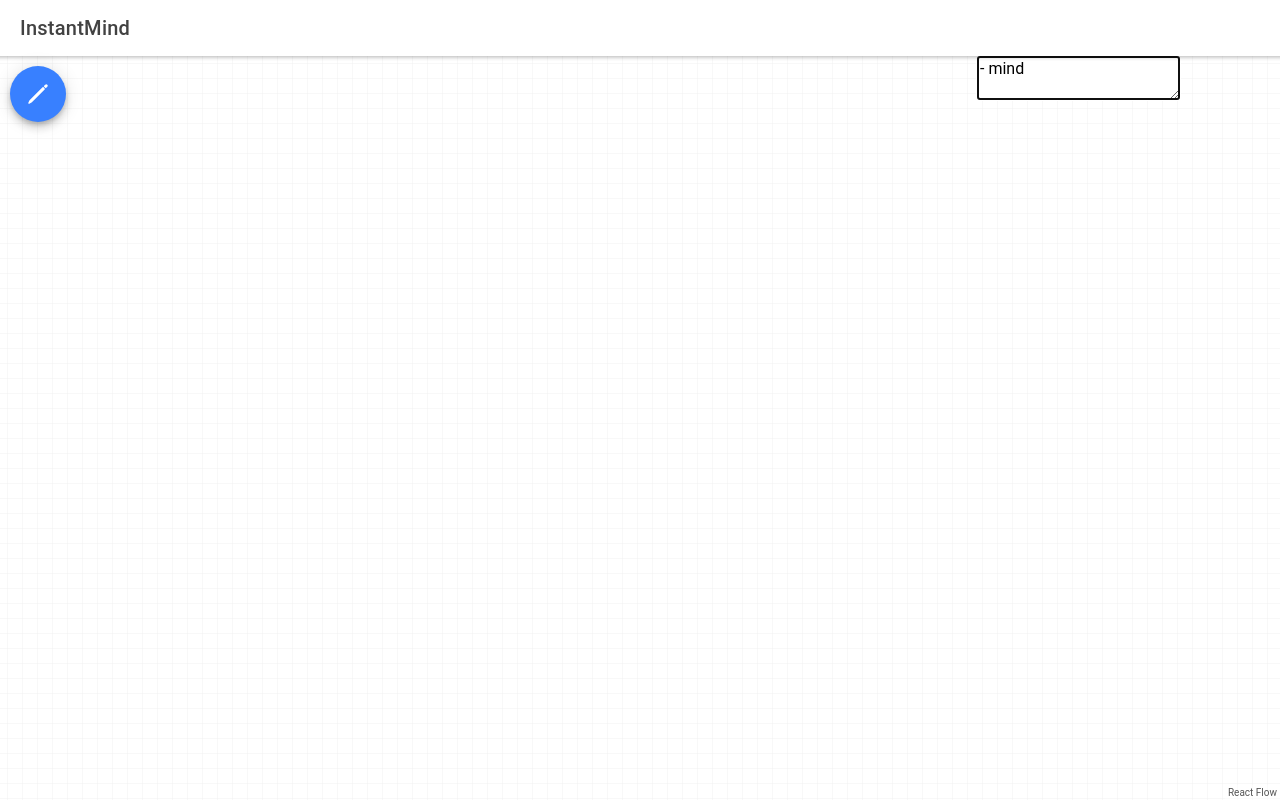
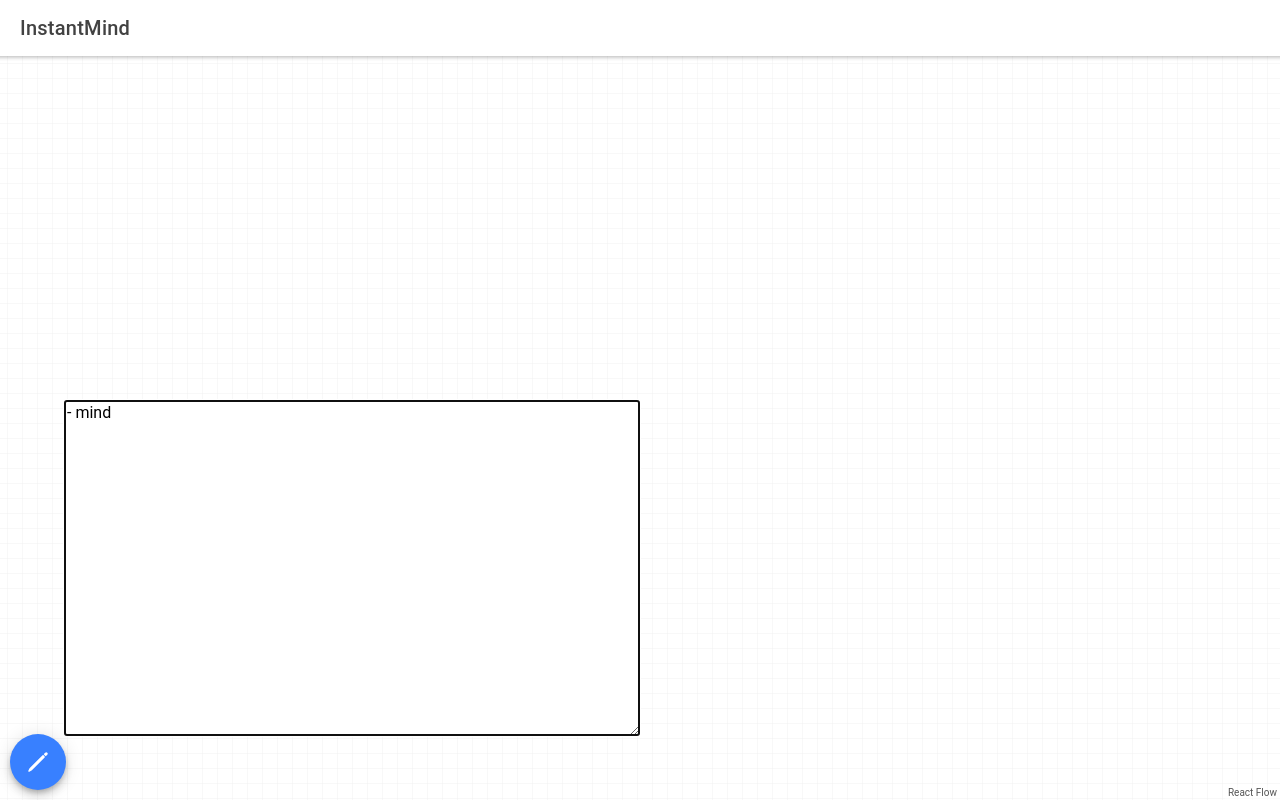
Before and after one commit to namiwang/instant-mind, a React (Create React App) app: page /home in a window 1280 px wide. Built offline with nearby package versions, Linux system fonts and the light colour scheme.

Commit message:
improved editor layout

```diff
--- a/src/pages/Home.sass
+++ b/src/pages/Home.sass
@@ -1,6 +1,9 @@
 #editor
   position: fixed
-  right: 100px
+  left: 64px
+  bottom: 64px
+  width: calc(100vw / 2 - 64px)
+  height: calc(100vh / 2 - 64px)
   z-index: 1
 
 #mind
--- a/src/pages/Home.tsx
+++ b/src/pages/Home.tsx
@@ -46,7 +46,7 @@ const Home: React.FC = () => {
           </IonToolbar>
         </IonHeader>
 
-        <IonFab vertical="top" horizontal="start" slot="fixed" >
+        <IonFab vertical="bottom" horizontal="start" slot="fixed" >
           <IonFabButton onClick={toggleShowEditor}>
             <IonIcon icon={pencilOutline} />
           </IonFabButton>
```
